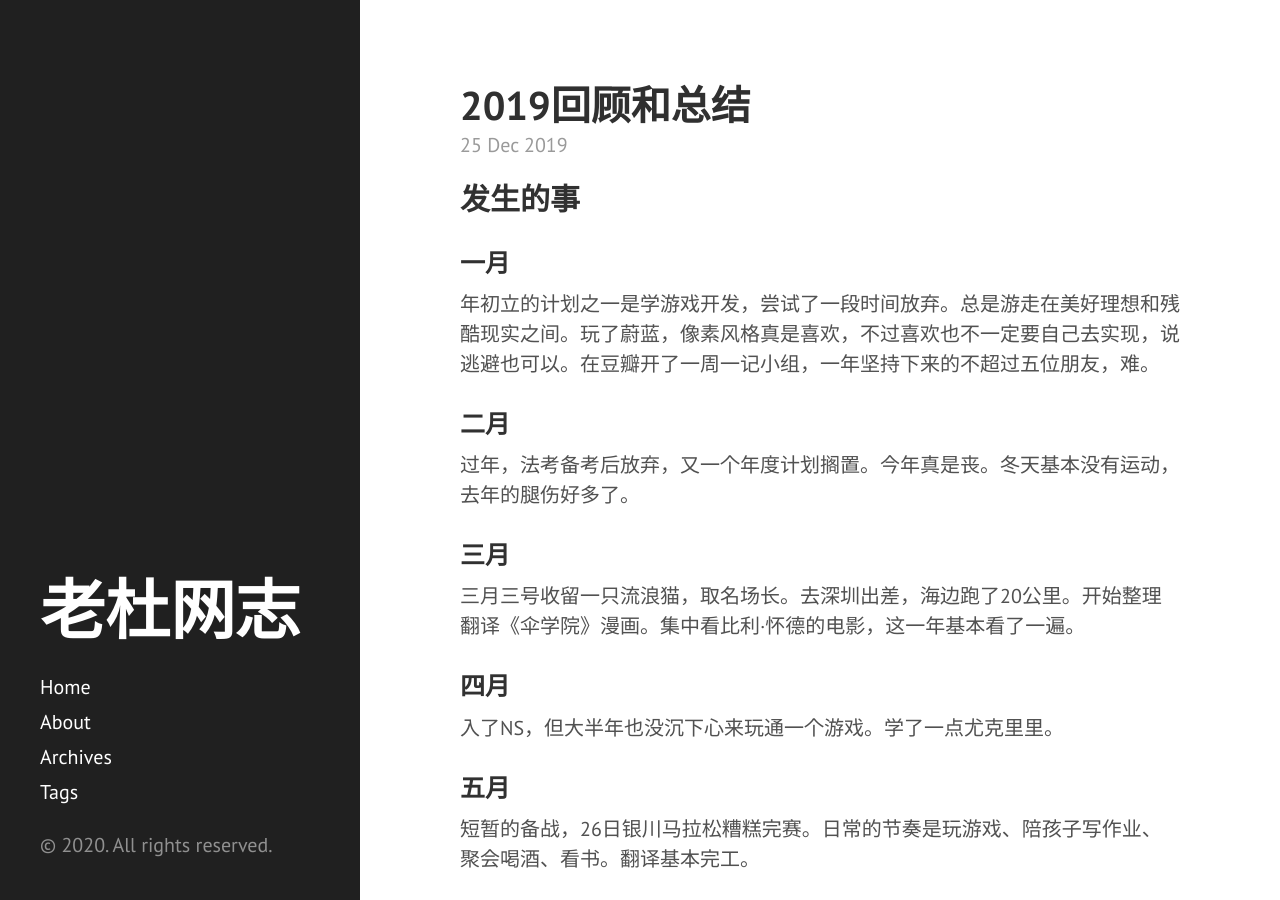
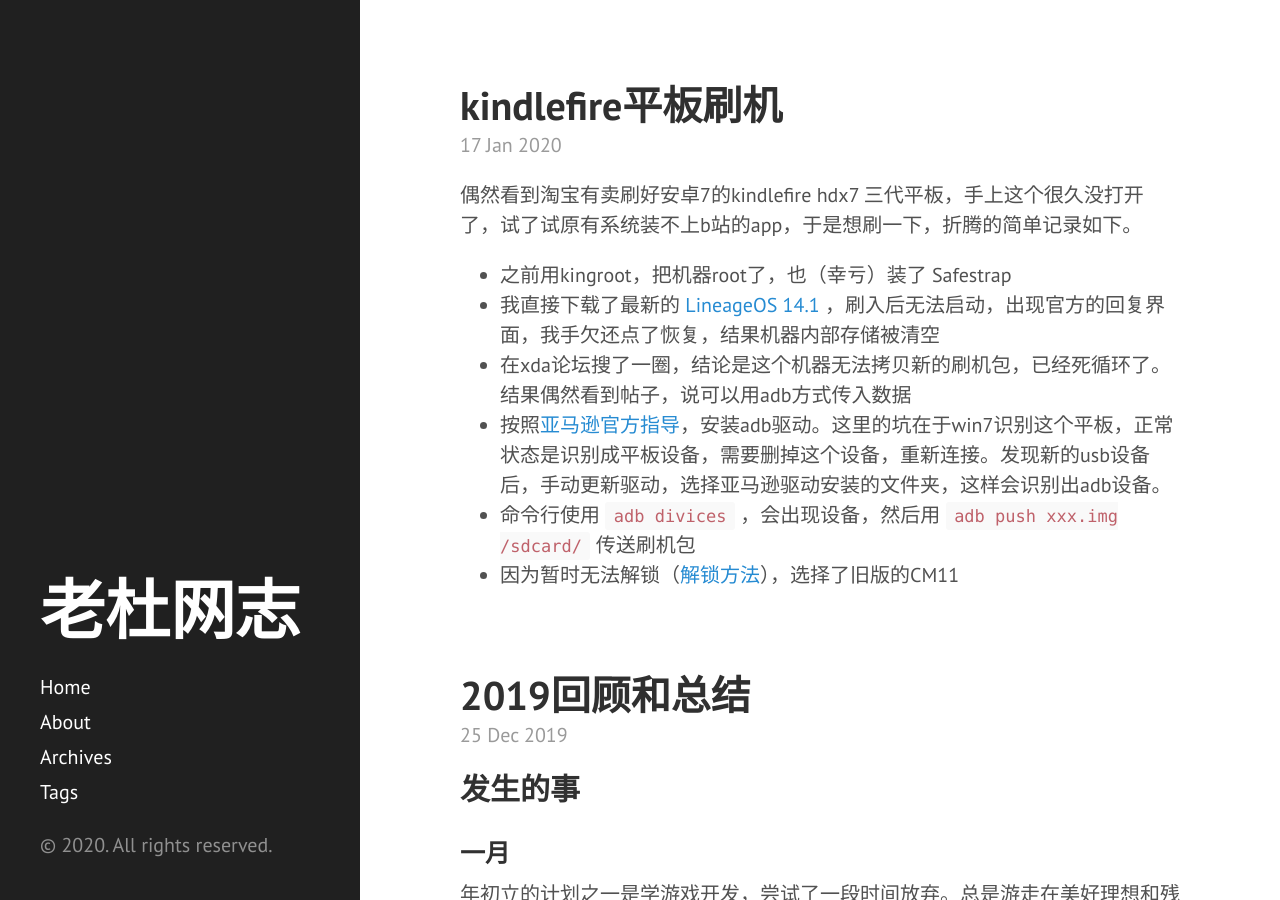
Before and after one commit to metaldudu/metaldudu.github.io, a Jekyll site: the page built from index.html, in a window 1280 px wide and 900 px high. Built offline with Jekyll 4.4.1, drawn with Linux system fonts in a browser that asks for light colours; the list of posts is cut into pages by our own code; some of the changed text lies outside the part shown.

Commit message:
“20200117”

```diff
--- a/_posts/2019-12-18-2019-book-reviews.md
+++ b/_posts/2019-12-18-2019-book-reviews.md
@@ -6,6 +6,8 @@ tags: []
 ---
 
 2019年阅读170+，比去年多了不少。内容方面，闲书居多，尤其是给孩子买儿童小说，顺便自己也当故事看了一些。
+
+购书16单，大部分是孩子的书，自己也收了一些垃圾书又散了一部分。来年少买书。
 
 ### 非虚构
 
@@ -40,3 +42,9 @@ tags: []
 - [《一日谈》](https://book.douban.com/subject/26794876/) ，和《伞学院》同一作者，故事结构和寓意都显现出不同，如果对小众主题感兴趣，这本推荐。
 - [《灌篮高手新装再编版》](https://book.douban.com/subject/34808678/)，收了一套大陆版，看一遍藏好。
 - [《我很好》](https://book.douban.com/subject/25817203/)，残酷青春群像。
+
+### 英文书
+
+- Mr Popper's Penguins
+- Breaking Stalin's Nose
+- Shilon
--- /dev/null
+++ b/_posts/2020-01-17-flash-kindle-fire-hdx7.md
@@ -0,0 +1,15 @@
+---
+layout: post
+title: "kindlefire平板刷机"
+category:
+tags: []
+---
+
+偶然看到淘宝有卖刷好安卓7的kindlefire hdx7 三代平板，手上这个很久没打开了，试了试原有系统装不上b站的app，于是想刷一下，折腾的简单记录如下。
+
+- 之前用kingroot，把机器root了，也（幸亏）装了 Safestrap
+- 我直接下载了最新的 [LineageOS 14.1](https://forum.xda-developers.com/kindle-fire-hdx/orig-development/rom-cm-14-1-thor-t3517481) ，刷入后无法启动，出现官方的回复界面，我手欠还点了恢复，结果机器内部存储被清空
+- 在xda论坛搜了一圈，结论是这个机器无法拷贝新的刷机包，已经死循环了。结果偶然看到帖子，说可以用adb方式传入数据
+- 按照[亚马逊官方指导](https://developer.amazon.com/zh/docs/fire-tablets/connecting-adb-to-device.html)，安装adb驱动。这里的坑在于win7识别这个平板，正常状态是识别成平板设备，需要删掉这个设备，重新连接。发现新的usb设备后，手动更新驱动，选择亚马逊驱动安装的文件夹，这样会识别出adb设备。
+- 命令行使用 `adb divices` ，会出现设备，然后用 `adb push xxx.img /sdcard/` 传送刷机包
+- 因为暂时无法解锁（[解锁方法](https://zhuanlan.zhihu.com/p/22577425)），选择了旧版的CM11
```
